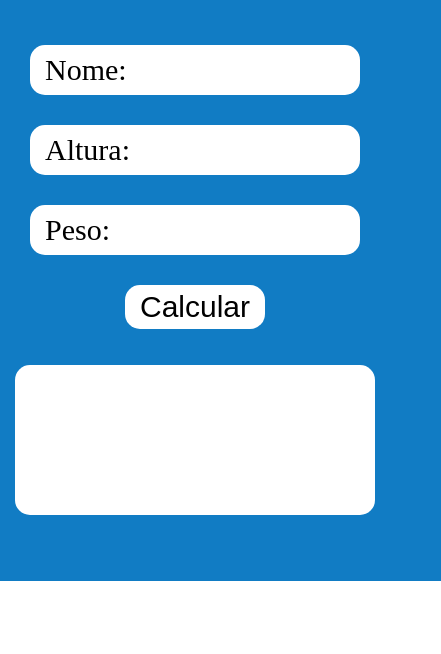
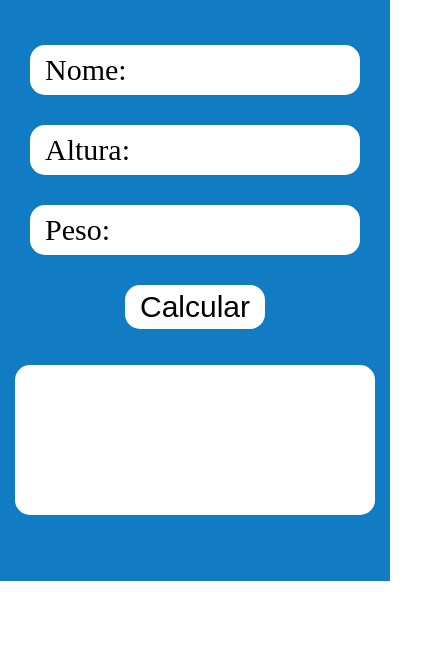
Before and after one commit to eiibrunoferreira/Calculadora-IMC, a plain HTML site: page index.html in a window 390 px wide. Shown: the part 190-844 px from the top of the page, 441 px wide, since content can reach past the window. Drawn offline with Linux system fonts and the light colour scheme.

Commit message:
alteração no overflow-x

```diff
--- a/style.css
+++ b/style.css
@@ -19,11 +19,12 @@ body {
     display: flex;
     flex-direction: column;
     align-items: center;
-    justify-content: space-between;
+    justify-content: center;
     gap: 30px;
     background-color: rgb(17, 124, 196);
     padding: 60px;
     border-radius: 15px;
+    overflow-x: hidden;
 }
 
 .title {
@@ -128,6 +129,10 @@ body {
 
     .container {
         border-radius: 0px;
+        align-items: center;
+        justify-content: center;
+        padding: 60px 10px 60px 10px;
+        overflow-x: hidden;
     }
 
     .inputname {
```
